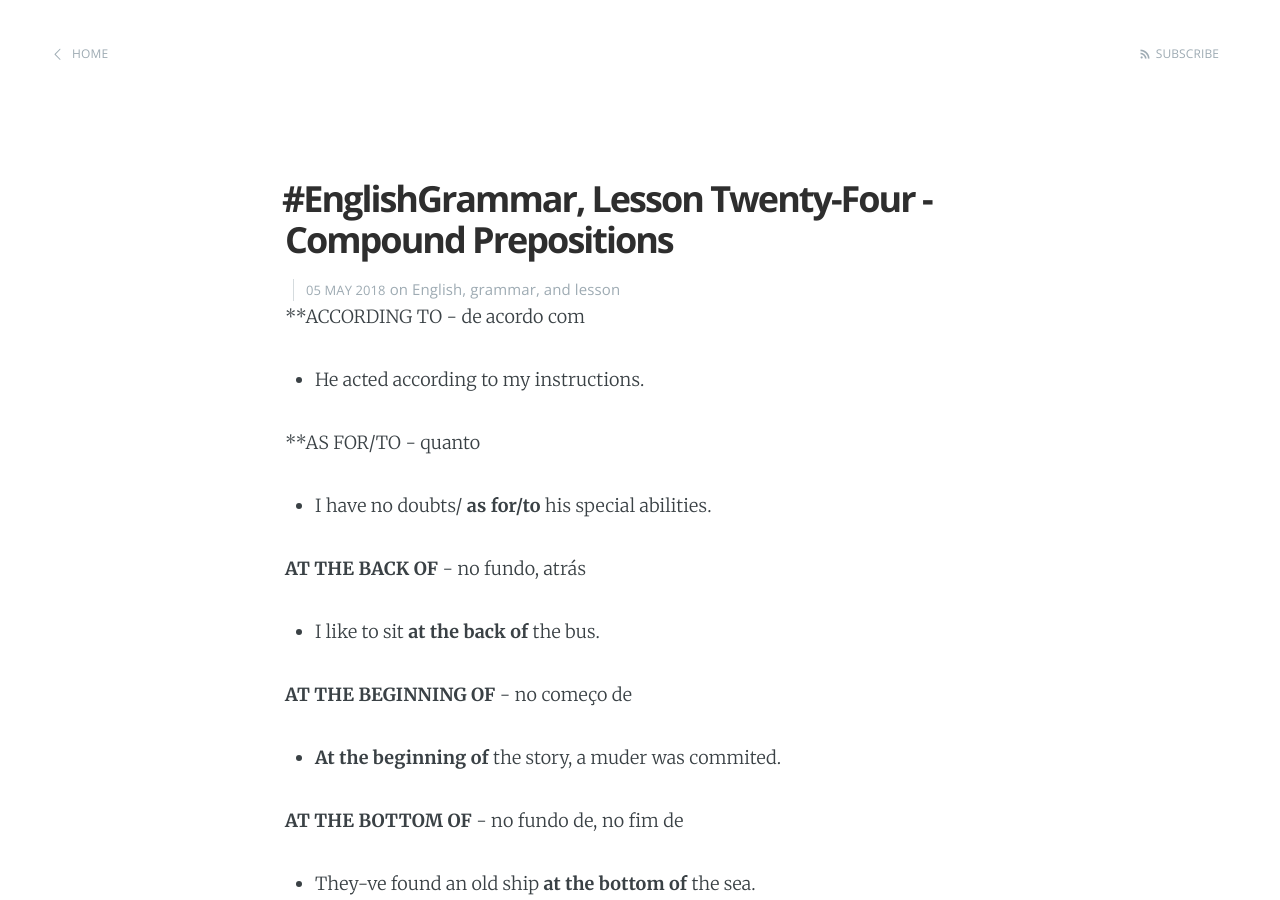
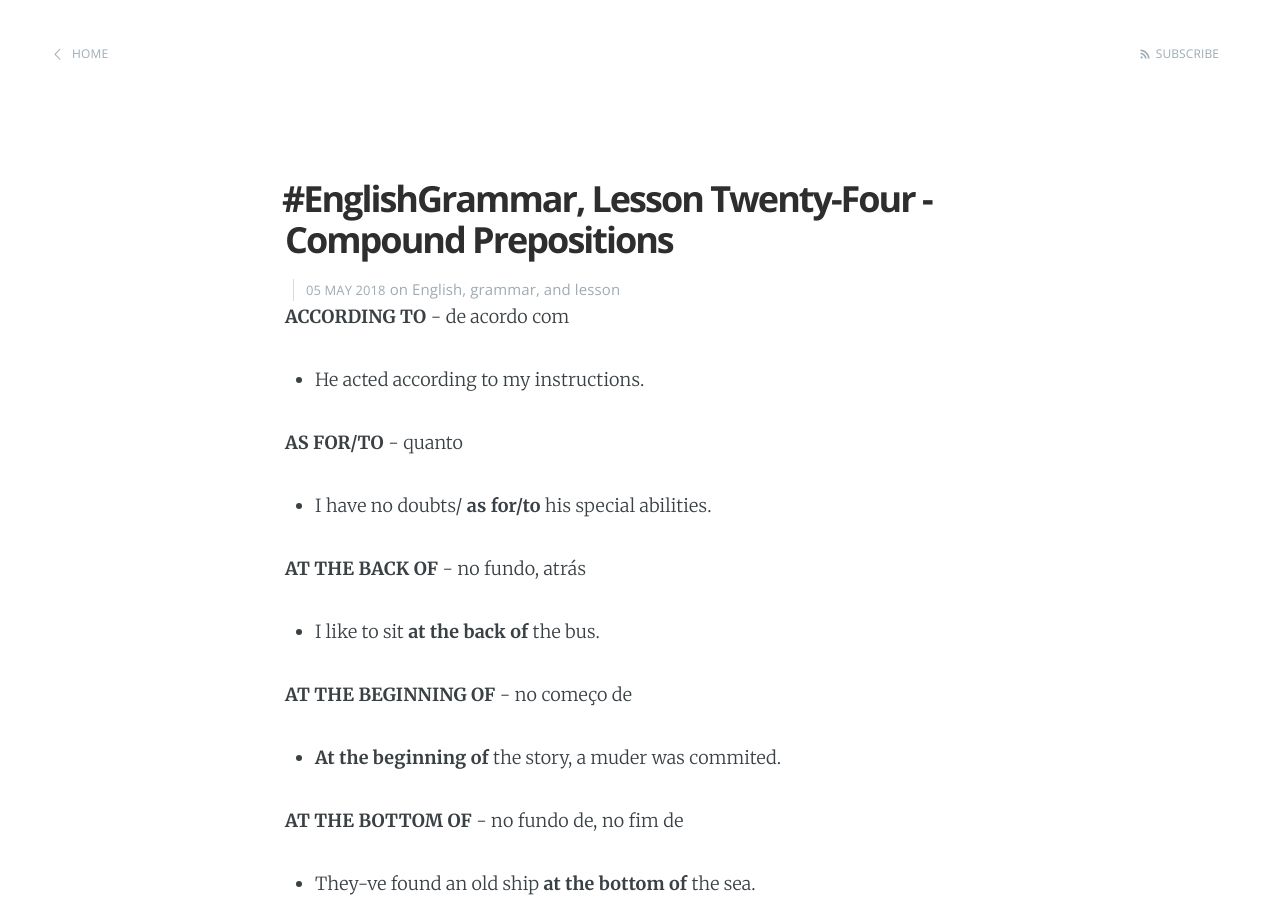
Before and after one commit to onesimo/blog, a Jekyll site: the page built from _posts/2017-05-05-english-grammar-lesson-twenty-four.md, in a window 1280 px wide and 900 px high. Built offline with Jekyll 4.4.1, drawn with Linux system fonts in a browser that asks for light colours.

Commit message:
info updated

```diff
--- a/_posts/2017-05-05-english-grammar-lesson-twenty-four.md
+++ b/_posts/2017-05-05-english-grammar-lesson-twenty-four.md
@@ -6,11 +6,11 @@ categories: English grammar lesson
 ---
 
 
-**ACCORDING TO - de acordo com
+**ACCORDING TO** - de acordo com
 
  - He acted according to my instructions.
 
-**AS FOR/TO - quanto
+**AS FOR/TO** - quanto
 
  - I have no doubts/ **as for/to** his special abilities.
 
@@ -73,3 +73,5 @@ categories: English grammar lesson
 
 
 PREPOSITION AFTER VERBS, ADJECTIVES AND NOUNS
+
+..
```
